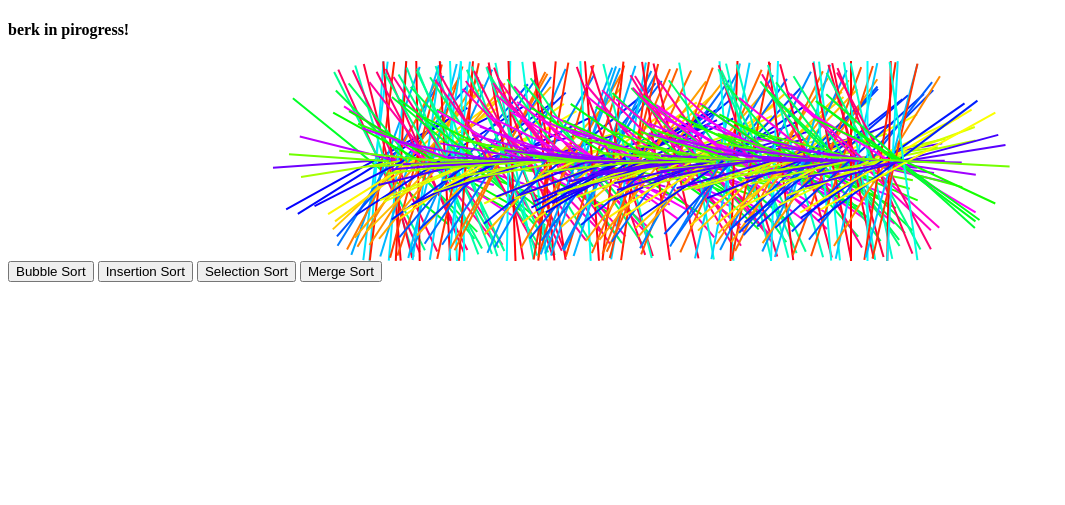
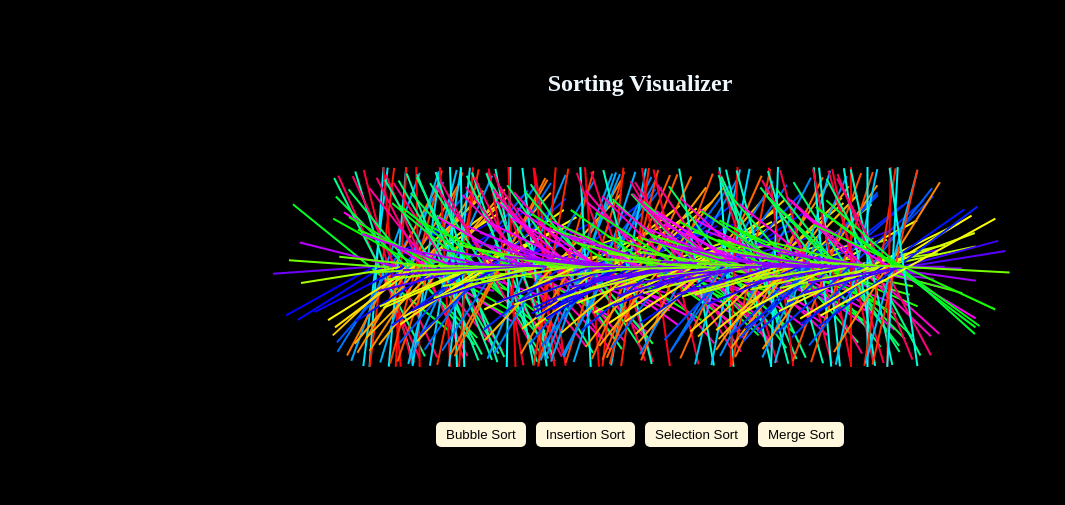
Before and after one commit to chnlmshr/sortviz, a plain HTML site: page index.html in a window 1280 px wide. Shown: the whole page, without its empty margins (0-1065 px from the left). Drawn offline with Linux system fonts and the light colour scheme.

Commit message:
finishing off

```diff
--- a/index.html
+++ b/index.html
@@ -9,12 +9,14 @@
   </head>
   <body>
     <div class="main">
-      <h4>berk in pirogress!</h4>
+      <h2>Sorting Visualizer</h2>
       <div id="box"></div>
-      <button onclick="triggerbubble()">Bubble Sort</button>
-      <button onclick="triggerinsertion()">Insertion Sort</button>
-      <button onclick="triggerSelection()">Selection Sort</button>
-      <button onclick="triggerMerge()">Merge Sort</button>
+      <div class="buttons">
+        <button onclick="triggerbubble()">Bubble Sort</button>
+        <button onclick="triggerinsertion()">Insertion Sort</button>
+        <button onclick="triggerSelection()">Selection Sort</button>
+        <button onclick="triggerMerge()">Merge Sort</button>
+      </div>
     </div>
     <script src="script.js"></script>
   </body>
--- a/style.css
+++ b/style.css
@@ -3,3 +3,30 @@
   justify-content: center;
   align-items: center;
 }
+
+body {
+  background-color: black;
+}
+
+h2 {
+  color: aliceblue;
+  text-align: center;
+  padding: 50px;
+}
+
+.buttons {
+  padding: 50px;
+  display: flex;
+  flex-wrap: wrap;
+  justify-content: center;
+}
+
+button {
+  padding: 5px;
+  padding-left: 10px;
+  padding-right: 10px;
+  border: none;
+  background-color: cornsilk;
+  border-radius: 5px;
+  margin: 5px;
+}
```
